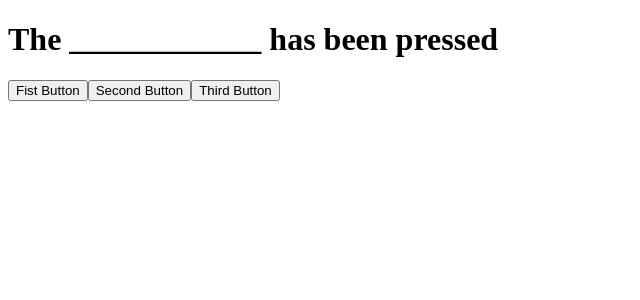
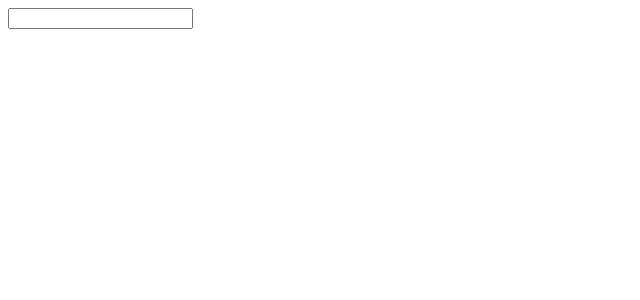
Before and after one commit to hershellayton95/esercizi-react, a React (Create React App) app: page / in a window 1280 px wide. Shown: the top 300 px of the page, without its empty margins (0-640 px from the left). Built offline with nearby package versions, Linux system fonts and the light colour scheme.

Commit message:
create form

```diff
--- a/src/App.js
+++ b/src/App.js
@@ -1,11 +1,11 @@
 import React from "react";
-import { ClickTracker } from "./ClickCounter";
+import { InteractiveWelcome } from "./InteractiveWelcome";
 export class App extends React.Component {
     render() {
 
         return (
             <div>
-                <ClickTracker />
+                <InteractiveWelcome />
             </div>
         )
     }
--- a/src/ClickCounter.js
+++ /dev/null
@@ -1,27 +0,0 @@
-import React from "react";
-
-export class ClickTracker extends React.Component {
-    constructor(props){
-        super(props);
-        this.state = {
-            counter: "The ____________ has been pressed"
-        }
-    }
-
-    handlerClick = (event) => {
-        this.setState({
-            counter: "The " + event.target.innerText + " has been pressed"
-        })
-    }
-
-    render() {
-        return (
-            <div>
-                <h1>{this.state.counter}</h1>
-                <button onClick={this.handlerClick}>Fist Button</button>
-                <button onClick={this.handlerClick}>Second Button</button>
-                <button onClick={this.handlerClick}>Third Button</button>
-            </div>
-        )
-    }
-}
--- /dev/null
+++ b/src/InteractiveWelcome.js
@@ -0,0 +1,28 @@
+import React from "react";
+import { Welcome } from "./Welcome";
+
+export class InteractiveWelcome extends React.Component {
+    constructor(props) {
+        super(props);
+        this.state = {
+            username: ""
+        }
+    }
+
+    handlerInputName = (event) => {
+        const name = event.target.name;
+        const value = event.target.value;
+        this.setState({
+            [name]: value
+        })
+    }
+
+    render() {
+        return (
+            <div>
+                <input type="text" name="username" onChange={this.handlerInputName} />
+                <Welcome name={this.state.username} />
+            </div>
+        )
+    }
+}
--- /dev/null
+++ b/src/Welcome.js
@@ -0,0 +1,12 @@
+import React from "react";
+
+export class Welcome extends React.Component {
+
+    render() {
+        return (
+            <div>
+                {!!this.props.name && <p>Welcome {this.props.name}</p>}
+            </div>
+        )
+    }
+}
```
Also changed, not shown: Event 03.txt.
